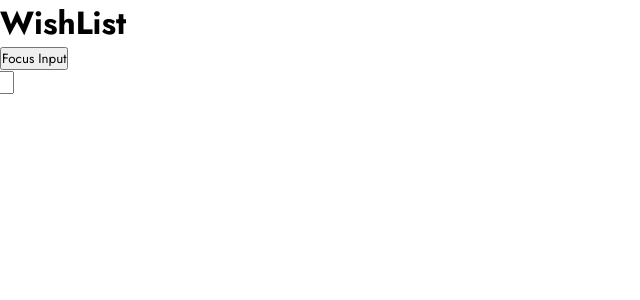
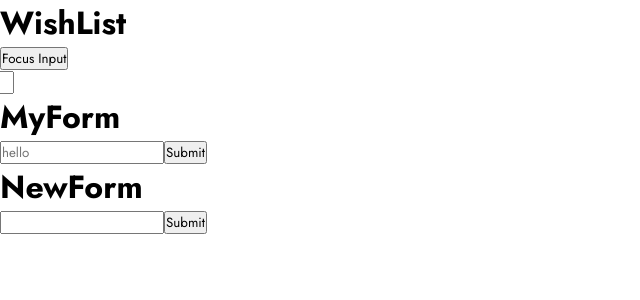
Before and after one commit to kelechiorunta/new-favyscents, a React (Create React App) app: page /wishlist in a window 1280 px wide. Shown: the top 300 px of the page, without its empty margins (0-640 px from the left). Built offline with nearby package versions, Linux system fonts and the light colour scheme; a web font is replaced by a local one.

Commit message:
Implemented the useTransition hook for form validation

```diff
--- a/src/components/account/Account.jsx
+++ b/src/components/account/Account.jsx
@@ -68,14 +68,6 @@ export default function Account() {
     // reLoad(slide+1)
         setCurrentIndex((n) => (n - 1 + testimonials.length) % testimonials.length);
         };
-
-        const handleReset = (event) => {
-            const [name, value] = event.target.elements
-
-            for (const [name, value] in event.target.elements) {
-                value = ""
-            }
-        }
 
         const handleSubmit = async(event) => {
             event.preventDefault();
--- /dev/null
+++ b/src/components/wishlist/MyForm.jsx
@@ -0,0 +1,35 @@
+import React from 'react';
+import { useOptimistic, useRef, useState } from 'react';
+import Toaster from '../toaster/Toaster.jsx';
+
+export default function MyForm({messages, sendMessage}) {
+    const formRef = useRef(null);
+
+    const [optimisticMsg, addOptimisticMsg] = useOptimistic(messages, (state, newMessage) => [...state, {
+        text: newMessage,
+        sending: true
+      }])
+
+    const formAction = async(formData) => {
+        addOptimisticMsg(formData.get('message'));
+        formRef.current.reset();
+        await sendMessage(formData);
+    }
+
+  return (
+    <div>
+        {optimisticMsg.map((message, index) => (
+        <div key={index}>
+          {/* {message.text} */}
+          {!!message.sending && <small><Toaster message={'Sending...'}/></small>}
+        </div>
+      ))}
+        <h1>MyForm</h1>
+        <form ref={formRef} action={formAction}>
+            <input type='text' name='message' placeholder='hello'/>
+            <button type='submit'>Submit</button>
+        </form>
+
+    </div>
+  )
+}
--- /dev/null
+++ b/src/components/wishlist/NewForm.jsx
@@ -0,0 +1,30 @@
+import React, { startTransition, useRef } from 'react'
+import Toaster from '../toaster/Toaster.jsx'
+import Loader from '../loader/Loader.jsx';
+
+export default function NewForm({action, pending}) {
+    const formRef = useRef(null);
+
+    const handleAction = async(event) => {
+        event.preventDefault();
+        startTransition(() => {
+
+            const myNewForm = new FormData(event.target)
+            const formObjects = Object.fromEntries(myNewForm.entries())
+            action(formObjects['message'])
+            event.target.reset();
+        })
+    }
+
+    return (
+    <div>
+        <h1>NewForm</h1>
+        {pending && <Loader/>}
+        {/* //<Toaster message={'Loading...'}/>} */}
+        <form ref={formRef} onSubmit={handleAction}>
+            <input type="text" name='message' />
+            <button type='submit'>Submit</button>
+        </form>
+    </div>
+  )
+}
--- a/src/components/wishlist/WishList.jsx
+++ b/src/components/wishlist/WishList.jsx
@@ -1,17 +1,44 @@
-import React from 'react'
-import { useRef } from 'react';
+import React, { useTransition } from 'react'
+import { useRef, useState } from 'react';
 import MyInput from './MyInput.jsx';
+import MyForm from './MyForm.jsx';
+import { delaySubmit, simulateSubmit } from './formaction.js';
+import NewForm from './NewForm.jsx';
 
 export default function WishList() {
-    const myRef = useRef(null)
+    const [pending, startTransition] = useTransition();
+    const myRef = useRef(null);
     const handleClick = () => {
-        myRef.current.focus()
+        myRef.current.focus();
     }
+    const formRef = useRef();
+    const [messages, setMessages] = useState([
+        {text: "Hello", sending: false}
+    ])
+    const [result, setResult] = useState(null)
+
+    const sendMessage = async(formData) => {
+        const message = await simulateSubmit(formData.get('message'));
+        setMessages(messages => [...messages, {text: message, sending: true}])
+    }
+
+    const sendAction = async(message) => {
+        startTransition(async() =>{
+            const newResult = await delaySubmit(message);
+            startTransition(() => {
+                setResult(newResult)
+            })
+        })
+
+    }
+
   return (
     <div>
         <h1>WishList</h1>
         <button onClick={handleClick}>Focus Input</button>
         <MyInput ref={myRef}/>
+        <MyForm messages={messages} sendMessage={sendMessage}/>
+        <NewForm action={sendAction} pending={pending}/>
     </div>
   )
 }
--- /dev/null
+++ b/src/components/wishlist/formaction.js
@@ -0,0 +1,10 @@
+export const simulateSubmit = async(message) => {
+    //Simulate a delay of 2s before returning the message
+    await new Promise((res) => setTimeout(res, 2000))
+    return message;
+}
+
+export const delaySubmit = async(message) => {
+    await new Promise((res) => setTimeout(res, 3000))
+    return message;
+}
```
